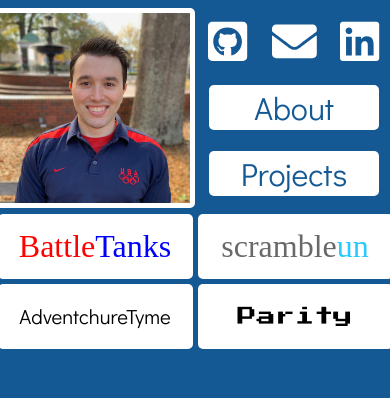
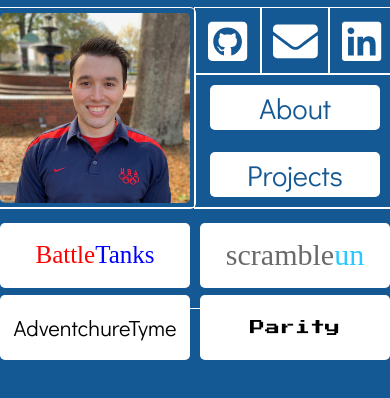
Before and after one commit to mblatchford/Portfolio, a React (Create React App) app: page /Projects in a window 390 px wide. Shown: the top 398 px of the page. Built offline with nearby package versions, Linux system fonts and the light colour scheme; a web font is replaced by a local one.

Commit message:
final mobile layout

```diff
--- a/src/AdventchureTymeLogo.js
+++ b/src/AdventchureTymeLogo.js
@@ -1,9 +1,9 @@
 import React from "react";
 
-const AdventchureTymeLogo = () => {
+const AdventchureTymeLogo = (props) => {
   return (
     <div>
-      <div className="AdventchureTymeLogo logo" >
+      <div className={props.class} >
         AdventchureTyme
       </div>
     </div>
--- a/src/BattleTanksLogo.js
+++ b/src/BattleTanksLogo.js
@@ -1,8 +1,8 @@
 import React from "react";
 
-const BattleTanksLogo = () => {
+const BattleTanksLogo = (props) => {
   return (
-    <div className="BattleTanksLogo logo">
+    <div className={props.class}>
       <div
         style={{
           color: "red"
--- a/src/Contact.js
+++ b/src/Contact.js
@@ -25,29 +25,6 @@
         </a>
       </div>
 
-      {/* <div className="resume">
-        <a href="./home">
-          <FontAwesomeIcon icon="home" className="contact-icons" />
-        </a>
-        Home
-
-      </div> */}
-
-        {/* <Link to="/">
-        <div className="goHome">
-          <FontAwesomeIcon icon="home" className="contact-icons" />
-            Home
-        </div>
-        </Link>
-
-      <div className="goBack">
-          <FontAwesomeIcon icon="caret-square-left" className="contact-icons"
-          onClick={()=> {window.history.back()}}/>
-        Back
-      </div> */}
-
-      <Links />
-
       <div className="github">
         <a href="https://github.com/mblatchford">
           <FontAwesomeIcon
@@ -56,6 +33,9 @@
           />
         </a>
       </div>
+
+      <Links />
+
     </div>
   );
 };
--- a/src/ParityLogo.js
+++ b/src/ParityLogo.js
@@ -1,9 +1,9 @@
 import React from "react";
 
-const ParityLogo = () => {
+const ParityLogo = (props) => {
   return (
     <div>
-      <div className="ParityLogo logo">
+      <div className={props.class}>
         Parity
       </div>
     </div>
--- a/src/ProjectMedia.js
+++ b/src/ProjectMedia.js
@@ -12,7 +12,7 @@
         return (
           <video
             className="parity_vid"
-            width="385"
+            width="395"
             src={Parity}
             type="video/mp4"
             autoPlay={true}
@@ -23,7 +23,7 @@
         console.log("switch adventure");
         return (
           <video
-            width="415"
+            width="395"
             src={AdventchureTyme}
             type="video/mp4"
             autoPlay={true}
@@ -34,7 +34,7 @@
         console.log("switch scrambleun");
         return (
           <video
-            width="415"
+            width="395"
             src={Unscramble}
             type="video/mp4"
             autoPlay={true}
@@ -45,7 +45,7 @@
         console.log("switch battleTanks");
         return (
           <video
-            width="415"
+            width="395"
             src={BattleTanks}
             type="video/mp4"
             autoPlay={true}
--- a/src/Projects.js
+++ b/src/Projects.js
@@ -10,24 +10,24 @@
     <div className="projects">
       <div className="battleTanks-link">
         <Link to="/BattleTanks">
-          <BattleTanksLogo />
+          <BattleTanksLogo class='BattleTanksLogo logo'/>
         </Link>
       </div>
       <div className="unscramble-link">
         <Link to="/ScrambleUn">
-          <UnscrambleLogo />
+          <UnscrambleLogo class='UnscrambleLogo logo'/>
         </Link>
       </div>
 
       <div className="parity-link">
         <Link to="/Parity/">
-          <ParityLogo />
+          <ParityLogo  class='ParityLogo logo'/>
         </Link>
       </div>
 
       <div className="adventure-link">
         <Link to="/AdventchureTyme">
-          <AdventchureTymeLogo />
+          <AdventchureTymeLogo class='AdventchureTymeLogo logo'/>
         </Link>
       </div>
     </div>
--- a/src/UnscrambleLogo.js
+++ b/src/UnscrambleLogo.js
@@ -1,8 +1,8 @@
 import React from "react";
 
-const UnscrambleLogo = () => {
+const UnscrambleLogo = (props) => {
   return (
-    <div className="UnscrambleLogo logo" >
+    <div className={props.class} >
       <div
         style={{
           color: 'dimgrey'
--- a/src/index.css
+++ b/src/index.css
@@ -23,6 +23,24 @@
   justify-content: center;
 }
 
+a:link {
+  text-decoration: none;
+  color: rgb(21, 89, 148);
+}
+
+a:visited {
+  text-decoration: none;
+  color: rgb(21, 89, 148);
+
+}
+
+a:hover {
+  text-decoration: none;
+}
+
+a:active {
+  text-decoration: none;
+}
 /* ********* on every page ********** */
 
 .App {
@@ -38,7 +56,8 @@
   grid-row-start: 1;
   grid-row-end: 3;
   border-radius: 5px;
-  border: 5px solid white;
+  border: 5px solid rgba(0, 0, 0, 0);
+  outline: 1px solid white;
   max-width: 200%;
 }
 
@@ -46,6 +65,8 @@
   grid-column-start: 1;
   grid-column-end: 3;
   max-width: 100%;
+  border-radius: 5px;
+
 }
 
 .contact {
@@ -54,7 +75,7 @@
   grid-row-start: 1;
   grid-row-end: 3;
   display: grid;
-  grid-template-columns: repeat(3, 66px);
+  grid-template-columns: 66px 68px 66px;
   grid-template-rows: repeat(3, 66px);
 }
 
@@ -68,6 +89,7 @@
   align-items: center;
   /* padding-bottom: 10px; */
   height: 100%;
+  outline: 1px solid white;
 }
 
 .linkedin {
@@ -79,6 +101,7 @@
   justify-content: center;
   align-items: center;
   height: 100%;
+  outline: 1px solid white;
 }
 
 .github {
@@ -90,33 +113,9 @@
   justify-content: center;
   align-items: center;
   font-size: 1.0em;
+  outline: 1px solid white;
 }
 
-.goHome {
-  display: flex;
-  flex-direction: column;
-  grid-column-start: 1;
-  grid-column-end: 2;
-  grid-row-start: 3;
-  grid-row-end: 4;
-  align-items: center;
-  max-height: 100px;
-  font-size: .9em;
-  color: white;
-}
-
-.goBack {
-  display: flex;
-  flex-direction: column;
-  grid-column-start: 2;
-  grid-column-end: 3;
-  grid-row-start: 3;
-  grid-row-end: 4;
-  align-items: center;
-  max-height: 100px;
-  font-size: .9em;
-
-}
 
 .contact-icons {
   font-size: 2.8em;
@@ -124,10 +123,8 @@
 }
 
 .contact-icons:hover {
-  background-color: white;
-  font-size: 2.8em;
-  color: rgb(8, 68, 121);
-  background-color: rgb(21, 89, 148);
+  font-size: 3.8em;
+  /* color: rgb(8, 68, 121); */
 }
 
 /******** Homepage links: About and Projects ********/
@@ -140,8 +137,9 @@
   grid-row-end: 4;
    justify-content: space-around;
   align-items: center;
-  font-size: 2em;
-
+  font-size: 1.8em;
+  outline: 1px solid white;
+  margin-bottom: -2px;
 }
 
 .about-link, .projects-link{
@@ -154,6 +152,14 @@
   border-radius: 5px;
 }
 
+.about-link:hover {
+  background-color: #688299 ;
+  border-radius: 5px;
+}
+.projects-link:hover {
+  background-color: #688299 ;
+  border-radius: 5px;
+}
 
 .about {
   display: flex;
@@ -162,8 +168,8 @@
   grid-column-end: 5;
   grid-row-start: 3;
   padding-left: 5px;
-  padding-right: 5px;
-
+  padding-right: 3px;
+  outline: 1px solid white;
 }
 .about a{
   color: black;
@@ -176,22 +182,19 @@
 
 .about p:nth-of-type(2) {
   margin-top: 8px;
-  margin-bottom: 0;
+  padding-bottom: 10px;
 }
 
 .projects {
   display: grid;
-  /* flex-wrap: wrap;
-  justify-content: space-around;
-  align-self: center; */
   grid-column-start: 1;
   grid-column-end: 5;
   grid-row-start: 3;
   font-size: 2em;
   grid-template-columns: repeat(2, 100px);
-  grid-template-rows: repeat(2, 70px);
-  padding-top: 3px;
-
+  grid-template-rows: repeat(2, 80px);
+  outline: 1px solid white;
+  padding-top: 7px;
 }
 
 .battleTanks-link {
@@ -212,30 +215,25 @@
 
 .parity-link {
   justify-self: center;
-  align-self: center;
+  align-self: top;
   grid-column-start: 3;
   grid-column-end: 5;
   grid-row-start: 2;
-  /* padding-left: 5px;
-  padding-right: 5px; */
 }
 
 .adventure-link {
   justify-self: center;
-  align-self: center;
+  align-self: top;
   grid-column-start: 1;
   grid-column-end: 3;
   grid-row-start: 2;
-  /* padding-left: 5px;
-  padding-right: 5px; */
   font-size: 0.8em;
 }
 
 .project-text-container {
-  padding-top: 10px;
   display: grid;
   grid-template-columns: repeat(4, 100px);
-  grid-template-rows: 50px 150px 350px 50px;
+  grid-template-rows: 50px 143px 25px 350px;
 }
 
 .project-header {
@@ -243,46 +241,51 @@
   align-self: center;
   grid-column-start: 1;
   grid-column-end: 5;
+
 }
 
 .project-text {
-  margin-top: 0;
+  margin: 0;
   grid-column-start: 1;
   grid-column-end: 5;
   grid-row-start: 2;
   overflow: auto;
-
+  padding:4px;
+  outline: 1px solid white;
+  text-align: center
 }
 
 .project-video {
+  padding-top: 15px;
   justify-self: center;
-  align-self: center;
+  grid-column-start: 1;
+  grid-column-end: 5;
+  grid-row-start: 4;
+}
+
+.project-links {
+  display: flex;
+  justify-content: space-around;
+  margin: 0;
+  padding-top:10px;
   grid-column-start: 1;
   grid-column-end: 5;
   grid-row-start: 3;
 }
 
-.project-links {
-  margin: 0;
-  grid-column-start: 1;
-  grid-column-end: 5;
-  grid-row-start: 4;
-}
-
-.project-links li {
-  list-style: none;
-  font-size: 1.1em;
-}
-
 .project-links a {
   text-decoration: none;
   color: white;
+  padding:2px 8px;
+  border-radius: 5px;
+
 }
 
 .project-links a:hover {
+  color: rgb(51, 122, 183);
   text-decoration: none;
-  color: rgb(51, 122, 183);
   background-color: white;
+  padding:2px 8px;
   border-radius: 5px;
 }
 
@@ -291,52 +294,44 @@
   justify-content: center;
   align-items: center;
   background-color: white;
+  width: 190px;
+  height: 65px;
+  border-radius: 5px;
+}
+.projPageLogo {
+  display: flex;
+  justify-content: center;
+  align-items: center;
+  background-color: white;
   width: 195px;
-  height: 65px;
+  height: 35px;
   border-radius: 5px;
 }
 
 .BattleTanksLogo {
   font-family: "Contrail One", cursive;
+  font-size: 25px;
+
 }
 
 .UnscrambleLogo {
   font-family: "Gaegu", cursive;
+  font-size: 30px;
+
 }
 
 .ParityLogo {
   font-family: "Press Start 2P", cursive;
-  font-size: 0.6em;
+  font-size: 15px;
   color: black;
 }
 
 .AdventchureTymeLogo {
-  font-size: 0.8em;
+  font-size: 22px;
   color: black;
 }
 
 .logo:hover {
   background-color: #688299 ;
-  /* border: outset 5px rgba(104, 130, 153, .8); */
-  /* border: outset 5px #688299; */
   border-radius: 5px;
 }
-
-a:link {
-  text-decoration: none;
-  color: rgb(21, 89, 148);
-}
-
-a:visited {
-  text-decoration: none;
-  color: rgb(21, 89, 148);
-
-}
-
-a:hover {
-  text-decoration: none;
-}
-
-a:active {
-  text-decoration: none;
-}
```
Also changed, not shown: src/App.js (+0 -13 lines), src/ProjectText.js (+22 -22 lines).
